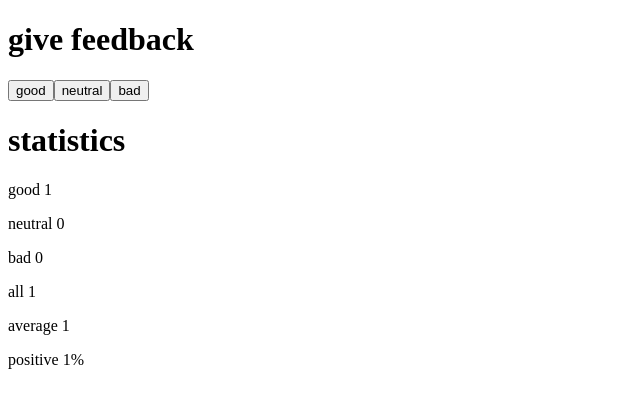
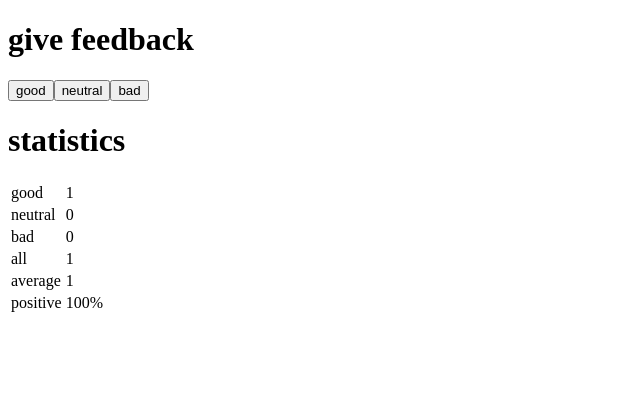
Before and after one commit to esepgit/fullstackopen, a React (Vite) app in the folder part1/unicafe/: page / in a window 1280 px wide. Both pictures are taken after a click on the button "good". Shown: the top 408 px of the page, without its empty margins (0-640 px from the left). Built offline with nearby package versions, Linux system fonts and the light colour scheme.

Commit message:
finished exercise 1.11

```diff
--- a/part1/unicafe/src/App.jsx
+++ b/part1/unicafe/src/App.jsx
@@ -4,7 +4,16 @@ import { useState } from 'react'
 const Button = (props) => <button onClick={props.click}>{props.text}</button>
 
 //Component StatisticLine
-const StatisticLine = (props) => <p>{props.text} {props.value}</p>
+const StatisticLine = (props) => {
+  return (
+    <>
+      <tr>
+        <td>{props.text}</td>
+        <td>{props.value}</td>
+      </tr>
+    </>
+  )
+}
 
 //Component Statistics
 const Statistics = (props) => {
@@ -17,12 +26,17 @@ const Statistics = (props) => {
   } else {
     return (
       <div>
-          <StatisticLine text={"good"} value={props.good} />
-          <StatisticLine text={"neutral"} value={props.neutral} />
-          <StatisticLine text={"bad"} value={props.bad} />
-          <StatisticLine text={"all"} value={props.good + props.neutral + props.bad} />
-          <StatisticLine text={"average"} value={(props.good - props.bad) / (props.good + props.neutral + props.bad)} />
-          <StatisticLine text={"positive"} value={props.good / (props.good + props.neutral + props.bad) + "%"} />
+        <table>
+          <tbody>
+            <StatisticLine text={"good"} value={props.good} />
+            <StatisticLine text={"neutral"} value={props.neutral} />
+            <StatisticLine text={"bad"} value={props.bad} />
+            <StatisticLine text={"all"} value={props.good + props.neutral + props.bad} />
+            <StatisticLine text={"average"} value={(props.good - props.bad) / (props.good + props.neutral + props.bad)} />
+            <StatisticLine text={"positive"} value={(props.good * 100) / (props.good + props.neutral + props.bad) + "%"} />
+          </tbody>
+        </table>
+
       </div>
     )
   }
```
